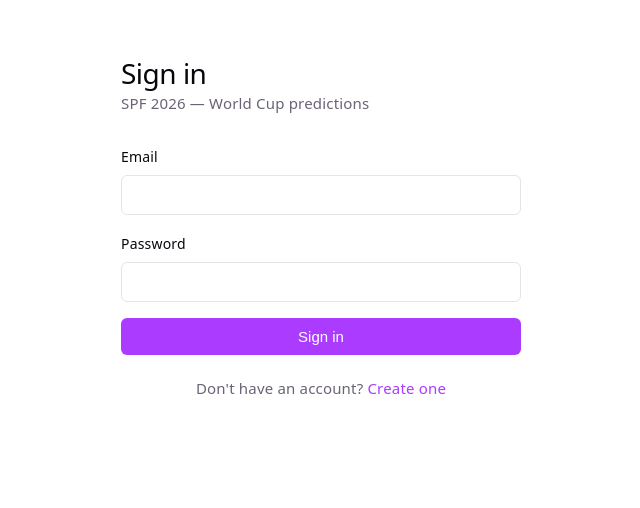
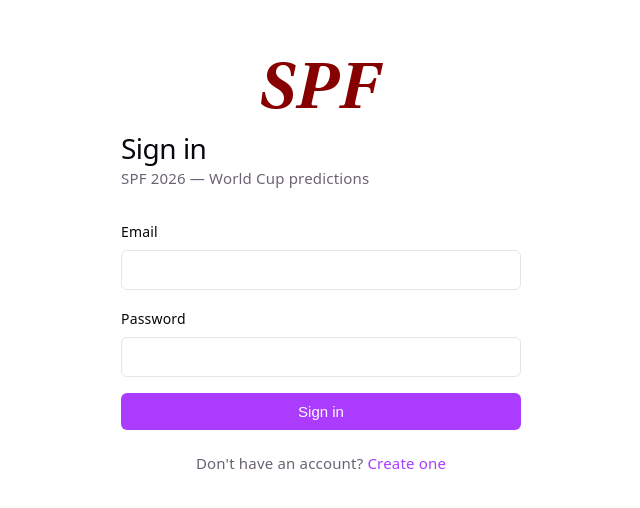
Before and after one commit to oddvar/spf, a React (Vite) app in the folder client/: page /login in a window 1280 px wide. Shown: the top 508 px of the page, without its empty margins (319-959 px from the left). Built offline with nearby package versions, Linux system fonts and the light colour scheme.

Commit message:
add logo

```diff
--- a/client/src/App.css
+++ b/client/src/App.css
@@ -491,6 +491,12 @@
   text-align: left;
 }
 
+.auth-logo {
+  display: block;
+  max-width: 200px;
+  margin: 0 auto 24px;
+}
+
 .auth-container h1 {
   font-size: 28px;
   margin: 0 0 4px;
--- a/client/src/pages/LoginPage.tsx
+++ b/client/src/pages/LoginPage.tsx
@@ -1,6 +1,7 @@
 import { useState, useActionState } from 'react';
 import { Link, useNavigate, useSearchParams } from 'react-router-dom';
 import { post, ApiError } from '../api/client';
+import spfLogo from '../assets/spf.png';
 
 interface LoginResponse {
   token: string;
@@ -60,6 +61,7 @@ export default function LoginPage() {
 
   return (
     <div className="auth-container">
+      <img src={spfLogo} alt="SPF 2026" className="auth-logo" />
       <h1>Sign in</h1>
       <p className="auth-subtitle">SPF 2026 — World Cup predictions</p>
 
--- a/client/src/pages/RegisterPage.tsx
+++ b/client/src/pages/RegisterPage.tsx
@@ -1,6 +1,7 @@
 import { useState, useActionState } from 'react';
 import { Link, useNavigate } from 'react-router-dom';
 import { post, ApiError } from '../api/client';
+import spfLogo from '../assets/spf.png';
 
 type PaymentStatus = 'NO' | 'WANTS_TO_PAY' | 'HAS_PAID';
 
@@ -90,6 +91,7 @@ export default function RegisterPage() {
 
   return (
     <div className="auth-container">
+      <img src={spfLogo} alt="SPF 2026" className="auth-logo" />
       <h1>Create account</h1>
       <p className="auth-subtitle">Join SPF 2026 — World Cup predictions</p>
 
```
Also changed, not shown: client/src/assets/spf.png (added).
